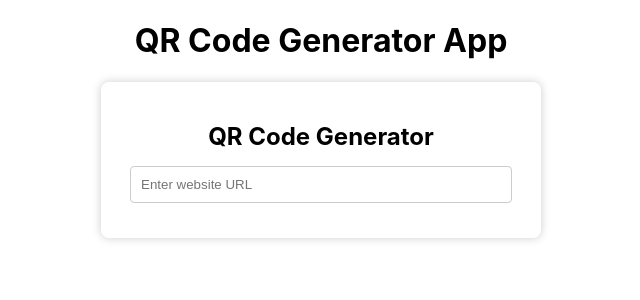
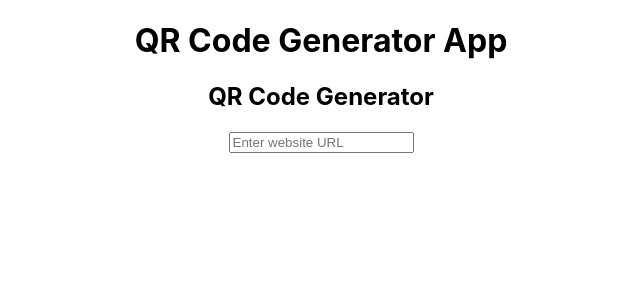
Before and after one commit to sangram72/qrcodegen, a React (Create React App) app: page / in a window 1280 px wide. Shown: the top 300 px of the page, without its empty margins (319-959 px from the left). Built offline with nearby package versions, Linux system fonts and the light colour scheme.

Commit message:
Update styles.css

```diff
--- a/src/styles.css
+++ b/src/styles.css
@@ -1,49 +1,33 @@
-
-
 .container {
-    max-width: 400px;
-    margin: 0 auto;
-    padding: 20px;
-    text-align: center;
-    box-shadow: 0px 0px 10px rgba(0, 0, 0, 0.2);
-    border-radius: 8px;
-  }
-
-  h2 {
-    font-size: 24px;
-    margin-bottom: 15px;
-  }
-
-  input {
-    width: 90%;
-    padding: 10px;
-    margin-bottom: 15px;
-    border: 1px solid #ccc;
-    border-radius: 4px;
-  }
-
-  h3 {
-    font-size: 10px;
-    margin-top: 20px;
   text-align: center;
 }
 
+.qrcode-container {
+  display: inline-block;
+  padding: 20px;
+  border: 8px solid white;  /* White border around the QR code */
+  border-radius: 15px;  /* Optional: rounded corners */
+  background-color: #f0f0f0;  /* Optional: background color for the box */
+}
+
 .qrcode {
-    margin-top: 10px;
+  margin: 20px 0;
 }
 
 .download-button {
-    margin-top: 20px;
-    padding: 10px 15px;
-    font-size: 16px;
-    color: #fff;
+  padding: 10px 20px;
   background-color: #007bff;
+  color: white;
   border: none;
   border-radius: 5px;
   cursor: pointer;
-    transition: background-color 0.3s ease;
 }
 
 .download-button:hover {
   background-color: #0056b3;
 }
+
+.url-display {
+  font-size: 16px;
+  color: #333;
+}
```
Lines whose indentation alone changed are shown as unchanged.
